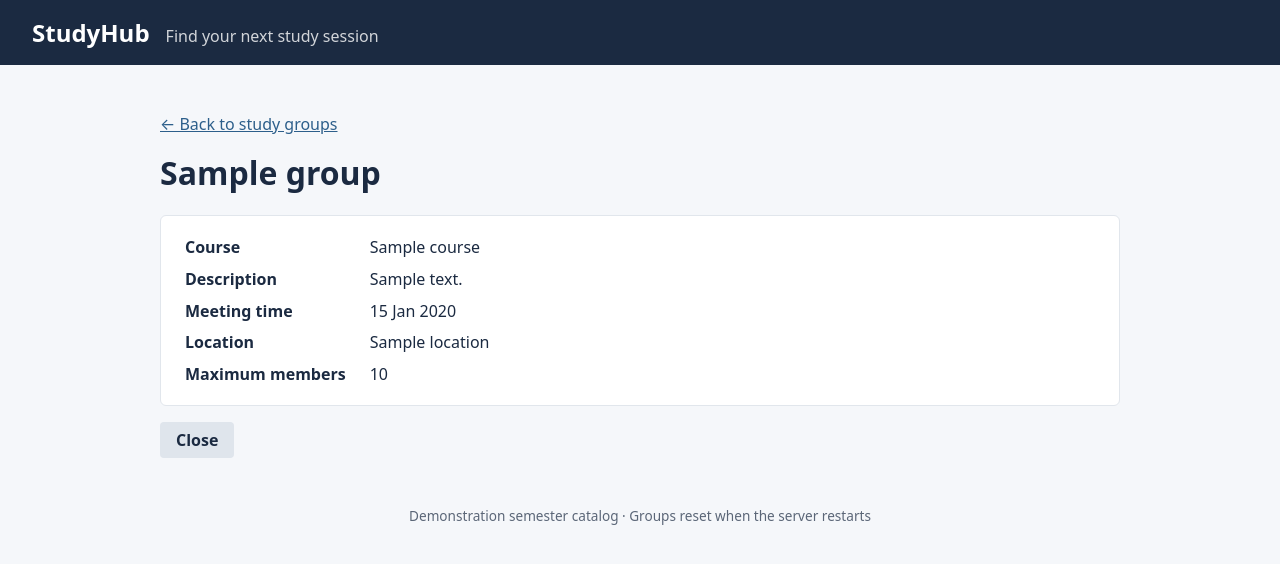
After one commit to ElAkaya/Studyhub-Web, a Node server app: template views/group-details.ejs in a window 1280 px wide. The commit adds this page. Shown: the top 564 px of the page. Run offline with Node 20, Linux system fonts and the light colour scheme; the template is opened without the code that fills it: most values are stand-ins (such as "Sample title", 1, 10 or a date in 2020).

Commit message:
Add group details page (US3)
1) GET /groups/:id shows name, course, description, meeting time,
   location and capacity, with Close back to the list
2) Group names in the list link to their details page
3) Unknown or malformed ids show a 404 Group not found page
4) Route tests cover the details, links and not-found cases

```diff
--- a/public/styles.css
+++ b/public/styles.css
@@ -30,3 +30,6 @@ button, .button { font: inherit; font-weight: 600; padding: 0.45rem 1rem; border
 .group-form { display: grid; gap: 1rem; max-width: 32rem; }
 .actions { display: flex; gap: 0.75rem; }
 .error { color: var(--error); background: #fbe9e7; border: 1px solid var(--error); padding: 0.6rem 0.9rem; border-radius: 4px; }
+.details { display: grid; grid-template-columns: max-content 1fr; gap: 0.6rem 1.5rem; background: #fff; padding: 1.25rem 1.5rem; border-radius: 6px; border: 1px solid #e1e6ec; }
+.details dt { font-weight: 600; }
+.details dd { margin: 0; white-space: pre-wrap; }
--- /dev/null
+++ b/views/group-details.ejs
@@ -0,0 +1,21 @@
+<%- include('partials/header') %>
+<p><a href="/groups">&larr; Back to study groups</a></p>
+<h1><%= group.name %></h1>
+
+<dl class="details">
+  <dt>Course</dt>
+  <dd><%= course ? course.toString() : group.courseCode %></dd>
+  <dt>Description</dt>
+  <dd><%= group.description %></dd>
+  <dt>Meeting time</dt>
+  <dd><%= group.meetingTime %></dd>
+  <dt>Location</dt>
+  <dd><%= group.location %></dd>
+  <dt>Maximum members</dt>
+  <dd><%= group.capacity %></dd>
+</dl>
+
+<div class="actions">
+  <a class="button secondary" href="/groups">Close</a>
+</div>
+<%- include('partials/footer') %>
--- /dev/null
+++ b/views/group-not-found.ejs
@@ -0,0 +1,5 @@
+<%- include('partials/header') %>
+<h1>Group not found</h1>
+<p>That study group does not exist. It may have been deleted.</p>
+<p><a class="button" href="/groups">Back to study groups</a></p>
+<%- include('partials/footer') %>
--- a/views/groups.ejs
+++ b/views/groups.ejs
@@ -35,7 +35,7 @@
     <tbody>
       <% groups.forEach((group) => { %>
         <tr>
-          <td><%= group.name %></td>
+          <td><a href="/groups/<%= group.id %>"><%= group.name %></a></td>
           <td><%= group.courseCode %></td>
           <td><%= group.capacity %></td>
           <td><%= group.meetingTime %></td>
```
Also changed, not shown: src/routes/group-routes.js (+10 -0 lines), test/routes/groups-details.test.js (added, +56 -0 lines).
